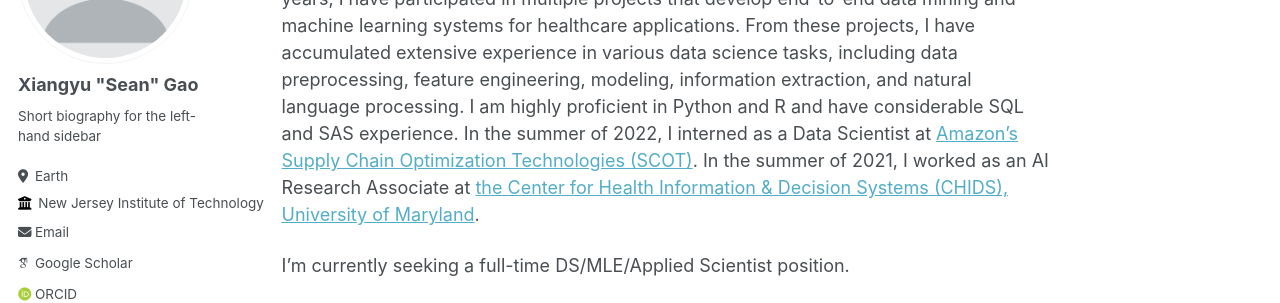
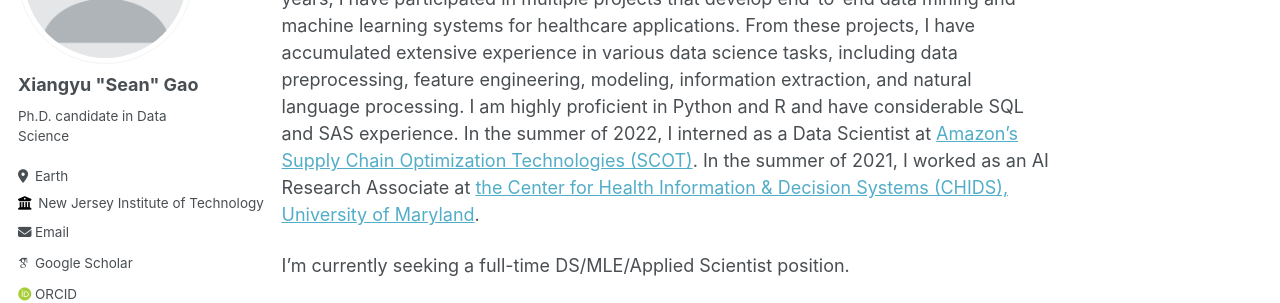
Before and after one commit to xga0/xga0.github.io, a Jekyll site: the page built from _pages/about.md, in a window 1280 px wide. Shown: the part 229-532 px from the top of the page. Built offline with Jekyll 4.4.1, drawn with Linux system fonts in a browser that asks for light colours; some web fonts are replaced.

Commit message:
Update _config.yml

```diff
--- a/_config.yml
+++ b/_config.yml
@@ -24,7 +24,7 @@ author:
   avatar           : "profile.png"
   name             : 'Xiangyu "Sean" Gao'
   pronouns         : # example: "she/her"
-  bio              : "Short biography for the left-hand sidebar"
+  bio              : "Ph.D. candidate in Data Science"
   location         : "Earth"
   employer         : "New Jersey Institute of Technology"
   uri              : # URL
```
